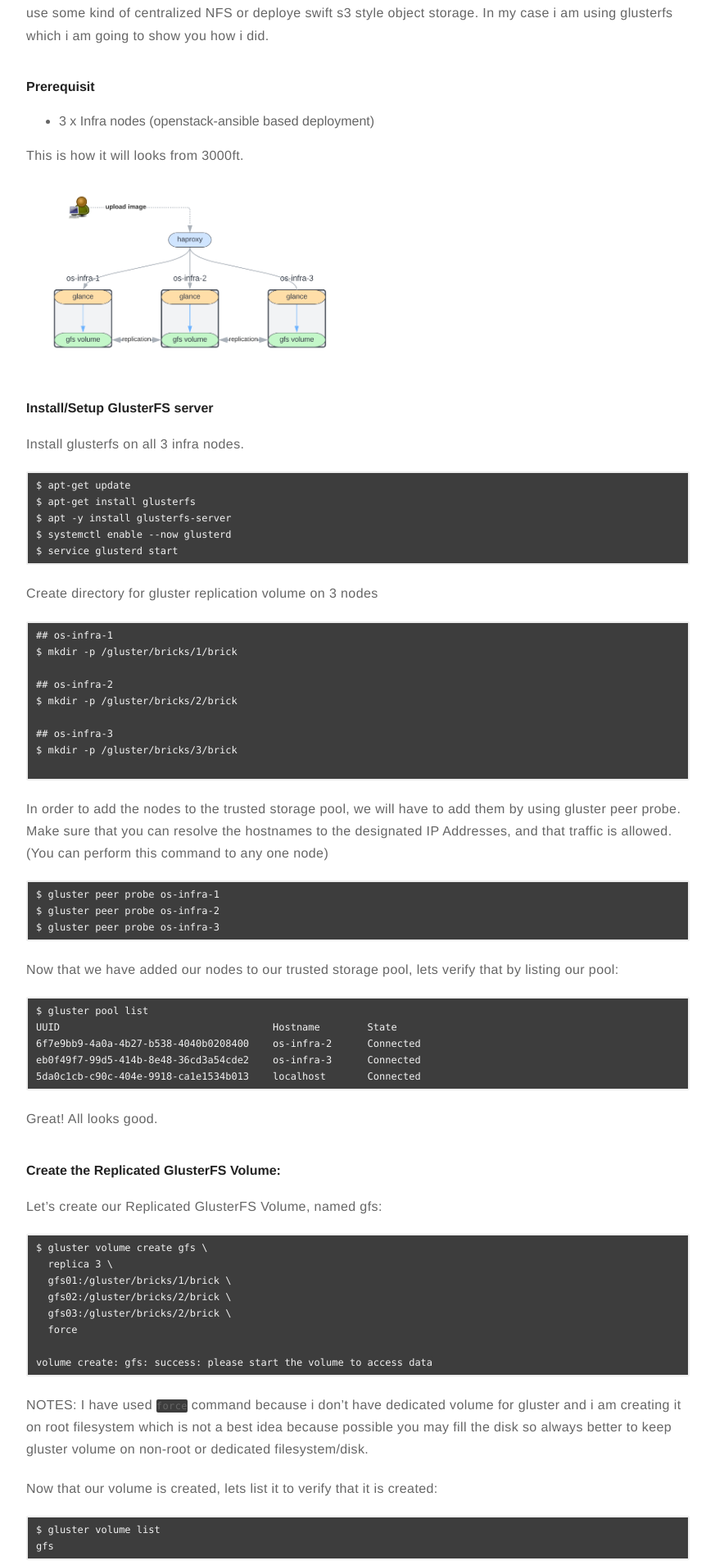
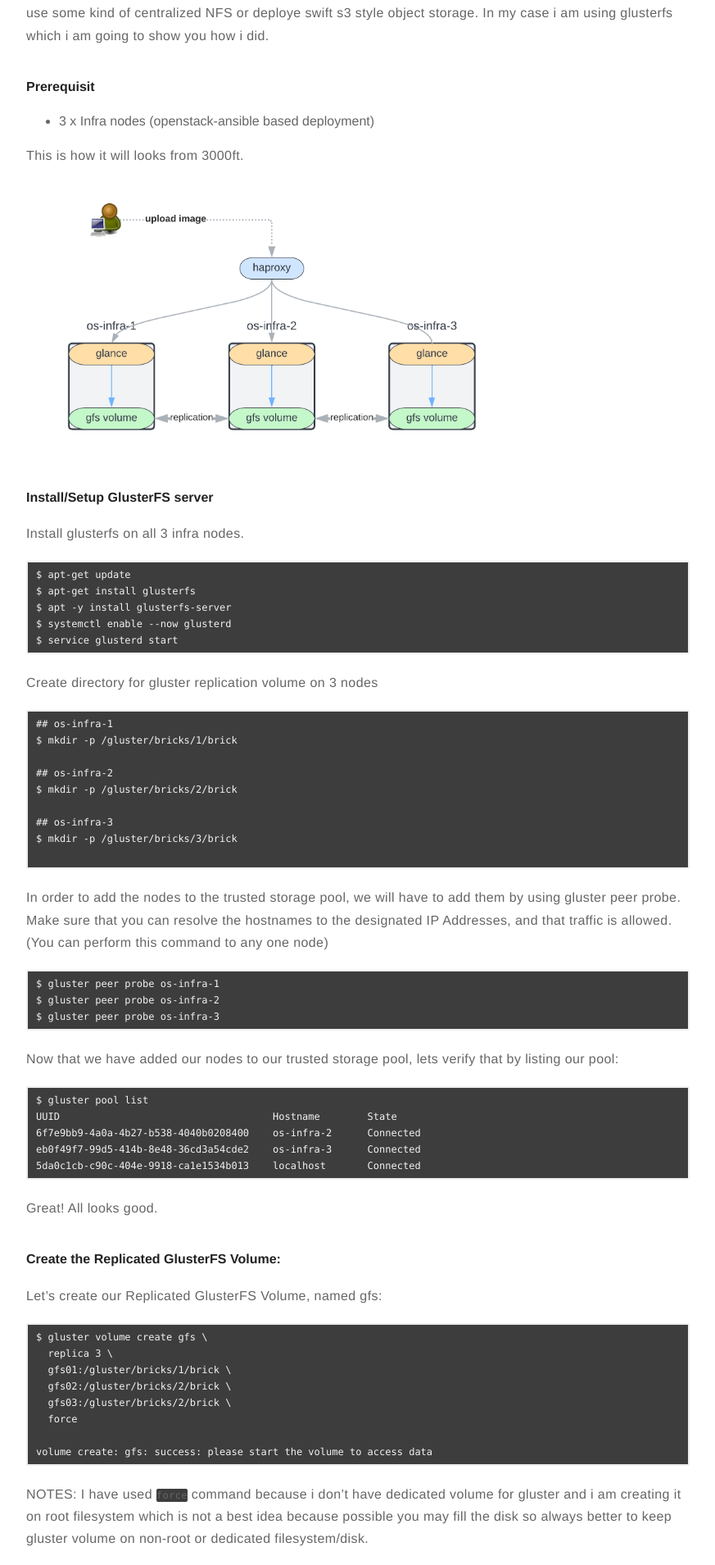
Before and after one commit to satishdotpatel/satishdotpatel.github.io, a Jekyll site: the page built from _posts/2022-03-16-openstack-ansible-glance-with-glusterfs.markdown, in a window 1280 px wide. Shown: the part 499-2408 px from the top of the page at 82% size, without its empty margins (203-1076 px from the left). Built offline with Jekyll 4.4.1, drawn with Linux system fonts in a browser that asks for light colours; comment, search, counter and statistics services are not loaded.

Commit message:
OSA gance with glusterfs

```diff
--- a/_posts/2022-03-16-openstack-ansible-glance-with-glusterfs.markdown
+++ b/_posts/2022-03-16-openstack-ansible-glance-with-glusterfs.markdown
@@ -23,7 +23,7 @@
 
 This is how it will looks from 3000ft.
 
-![<img>](/assets/images/2022-03-16-openstack-ansible-glance-with-glusterfs/osa-glance-glusterfs.png){: width="400" }
+![<img>](/assets/images/2022-03-16-openstack-ansible-glance-with-glusterfs/osa-glance-glusterfs.png){: width="600" }
 
 #### Install/Setup GlusterFS server
 
```
